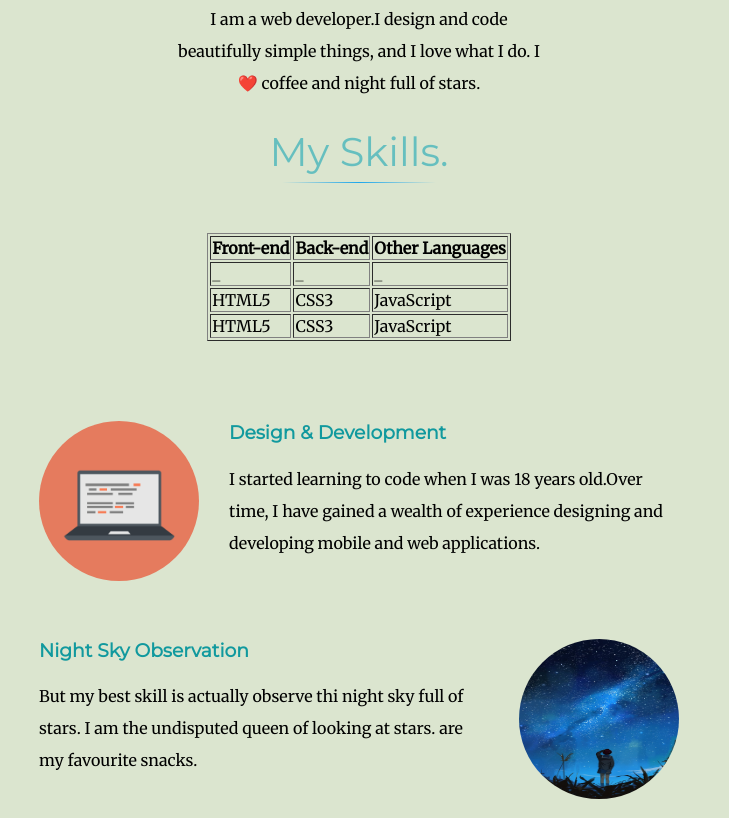
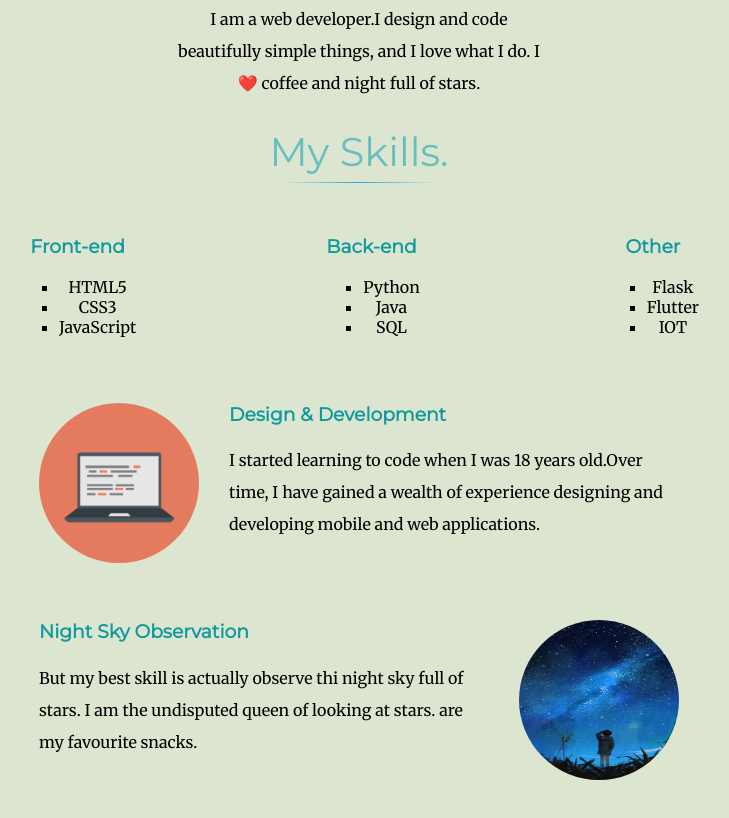
Before and after one commit to monilyf/monilyf.github.io, a plain HTML site: page index1.html in a window 1280 px wide. Shown: the part 649-1467 px from the top of the page, without its empty margins (281-1010 px from the left). Drawn offline with Linux system fonts and the light colour scheme.

Commit message:
portfolio

```diff
--- a/css/styles.css
+++ b/css/styles.css
@@ -305,25 +305,32 @@ hr{
     text-align: left;
 }
 
-/* Create three equal columns that floats next to each other */
-.column {
-  float: left;
-  width: 33.33%;
-  padding: 10px;
-  margin-right:10px;
-  height: 300px; /* Should be removed. Only for demonstration */
+.skills .skills-div {
+  margin: 30px 300px;
+  display: -webkit-box;
+  display: -ms-flexbox;
+  display: flex;
+  -webkit-box-pack: justify;
+      -ms-flex-pack: justify;
+          justify-content: space-between;
+  -webkit-box-align: start;
+      -ms-flex-align: start;
+          align-items: flex-start;
+  -ms-flex-wrap: wrap;
+      flex-wrap: wrap;
 }
 
-.column1{
-  float: right;
-  margin-top: 7px;
+.content .skills .skills-div .skill ul {
+  margin: 16px 0 0 0;
+  list-style-type: none;
+  line-height: 1.5rem;
+  font-size: 1.2rem;
 }
 
-/* Clear floats after the columns */
-.row:after {
-  content: "";
-  display: table;
-  clear: both;
+li{
+  list-style: square;
+  display: list-item;
+  text-align: -webkit-match-parent;
 }
 
 /* skill end */
--- a/index1.html
+++ b/index1.html
@@ -48,33 +48,39 @@
 
     </div>
     <div id="middle-container">
-        <div id="skills">
+        <div id="skills" class="skills">
             <h2>My Skills.<hr class=head-line></hr></h2>
 
-            <div class="skill-row">
-                <table border="1" align="center">
-                    <tr>
-                        <th>Front-end</th>
-                        <th>Back-end</th>
-                        <th>Other Languages</th>
-                    </tr>
-                    <tr>
-                        <td> _   </td>
-                        <td> _   </td>
-                        <td> _   </td>
-                    </tr>
-                    <tr>
-                        <td>HTML5</td>
-                        <td>CSS3</td>
-                        <td>JavaScript</td>
-                    </tr>
-                    <tr>
-                        <td>HTML5</td>
-                        <td>CSS3</td>
-                        <td>JavaScript</td>
-                    </tr>
-                </table>
+            <div class="skills-div">
+                <div class="skill">
+                    <h3>Front-end</h3>
+                    <ul>
+                        <li>HTML5</li>
+                        <li>CSS3</li>
+                        <li>JavaScript</li>
+                        <!-- <li>TypeScript</li>
+                        <li>Angular</li> -->
+                    </ul>
+                </div>
+                <div class="skill">
+                    <h3>Back-end</h3>
+                    <ul>
+                        <li>Python</li>
+                        <li>Java</li>
+                        <li>SQL</li>
+                    </ul>
+                </div>
+                <div class="skill">
+                    <h3>Other</h3>
+                    <ul>
+                        <li>Flask</li>
+                        <li>Flutter</li>
+                        <li>IOT</li>
+                        <!-- <li>Java</li> -->
+                    </ul>
+                </div>
             </div>
+
 
 
             <div class="skill-row">
```
Also changed, not shown: index.html (+8 -8 lines), images/logo.png (added), images/logo1.png (added), 1 other file.
